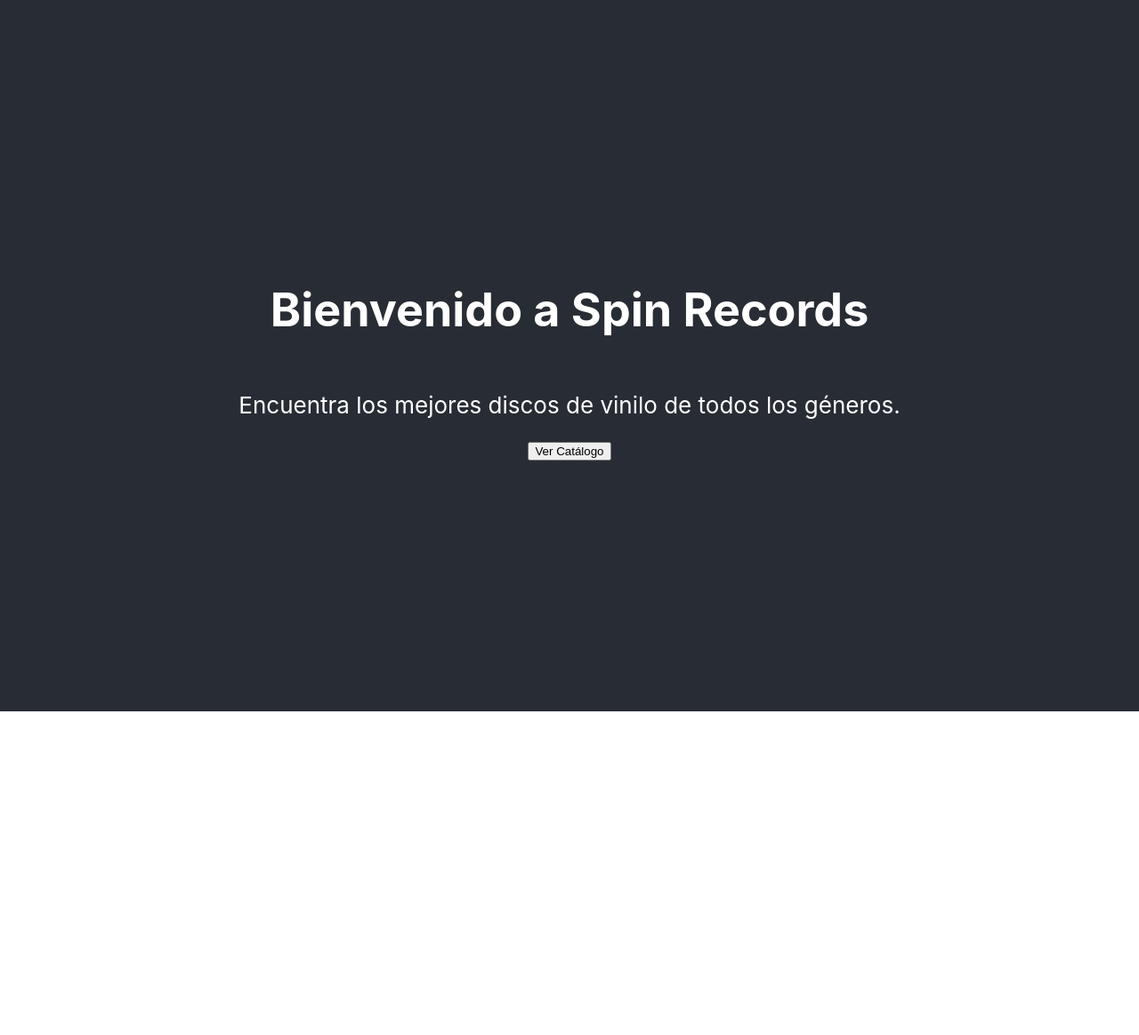
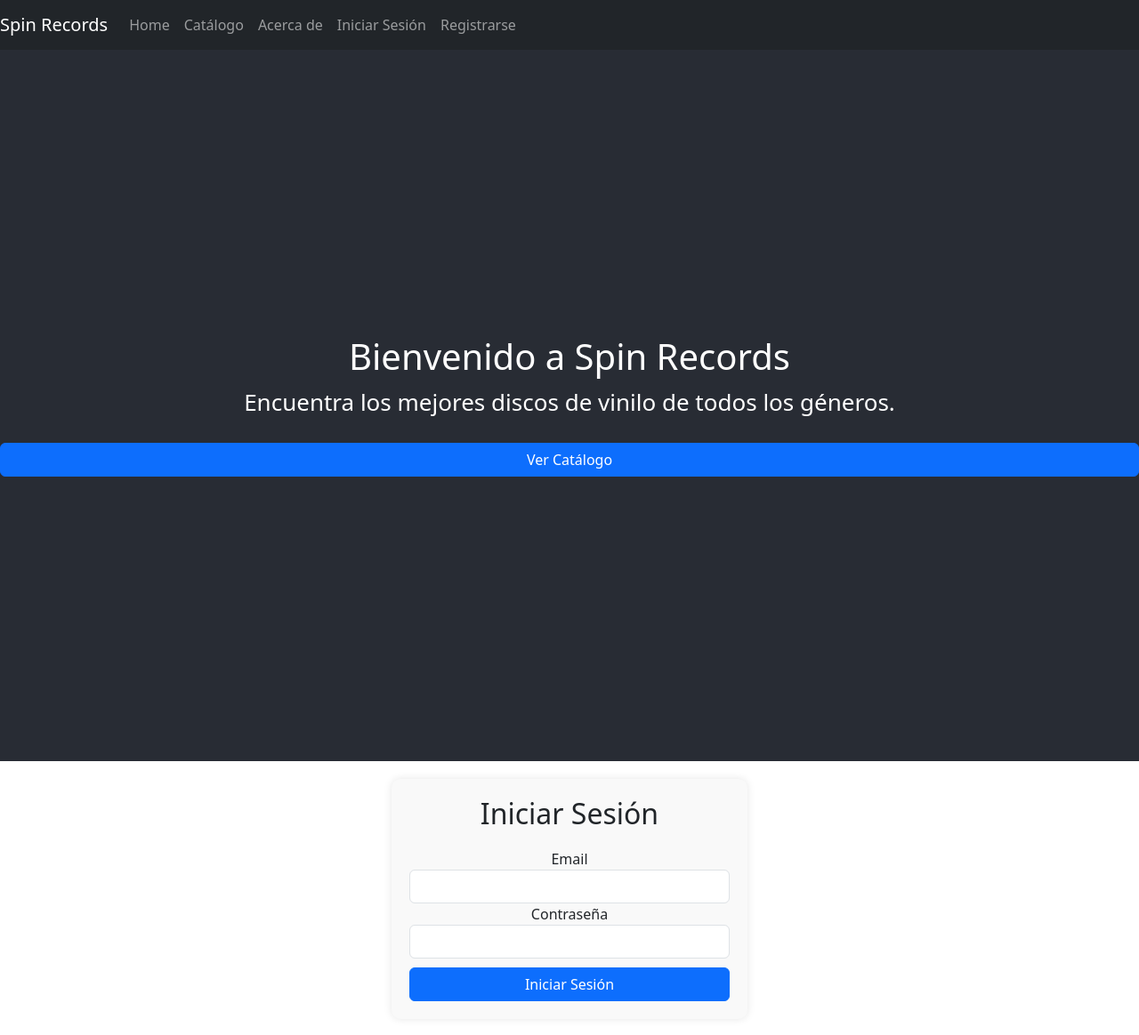
Before and after one commit to HoracioEvGlez25/TheSpinRecords, a React (Create React App) app: page /login in a window 1280 px wide. Shown: the whole page at 89% size. Before the commit the page ends 800 px from the top, so only its background shows below. Built offline with nearby package versions, Linux system fonts and the light colour scheme.

Commit message:
componentes

```diff
--- a/package.json
+++ b/package.json
@@ -6,8 +6,11 @@
     "@testing-library/jest-dom": "^5.17.0",
     "@testing-library/react": "^13.4.0",
     "@testing-library/user-event": "^13.5.0",
+    "bootstrap": "^5.3.3",
     "react": "^18.3.1",
+    "react-bootstrap": "^2.10.5",
     "react-dom": "^18.3.1",
+    "react-router-dom": "^6.26.2",
     "react-scripts": "5.0.1",
     "web-vitals": "^2.1.4"
   },
--- a/src/App.css
+++ b/src/App.css
@@ -1,16 +1,5 @@
 .App {
   text-align: center;
-}
-
-.App-logo {
-  height: 40vmin;
-  pointer-events: none;
-}
-
-@media (prefers-reduced-motion: no-preference) {
-  .App-logo {
-    animation: App-logo-spin infinite 20s linear;
-  }
 }
 
 .App-header {
@@ -24,15 +13,44 @@
   color: white;
 }
 
-.App-link {
-  color: #61dafb;
+.catalog {
+  padding: 20px;
 }
 
-@keyframes App-logo-spin {
-  from {
-    transform: rotate(0deg);
-  }
-  to {
-    transform: rotate(360deg);
-  }
+.catalog h2 {
+  font-size: 24px;
+  margin-bottom: 10px;
 }
+
+.catalog ul {
+  list-style-type: none;
+  padding: 0;
+}
+
+.catalog li {
+  font-size: 18px;
+  margin: 5px 0;
+}
+
+.btn-primary {
+  margin-top: 20px;
+}
+
+/* Estilos para los formularios de Login y Registro */
+.login-container, .register-container {
+  max-width: 400px;
+  margin: 20px auto;
+  padding: 20px;
+  background-color: #f9f9f9;
+  border-radius: 10px;
+  box-shadow: 0px 0px 10px rgba(0, 0, 0, 0.1);
+}
+
+.login-container h2, .register-container h2 {
+  margin-bottom: 20px;
+}
+
+.btn {
+  width: 100%;
+  margin-top: 10px;
+}
--- a/src/App.js
+++ b/src/App.js
@@ -1,18 +1,33 @@
+import 'bootstrap/dist/css/bootstrap.min.css';
 import React from 'react';
+import { BrowserRouter as Router, Routes, Route } from 'react-router-dom';
 import './App.css';
+import Catalog from './components/catalog';
+import BoardNavigation from './components/board-navigation';
+import Login from './components/login';
+import Register from './components/register';
 
 function App() {
   return (
+    <Router>
       <div className="App">
+        <BoardNavigation />
         <header className="App-header">
           <h1>Bienvenido a Spin Records</h1>
           <p>Encuentra los mejores discos de vinilo de todos los géneros.</p>
-        <button>Ver Catálogo</button>
+          <button className="btn btn-primary">Ver Catálogo</button>
         </header>
+
+        <section>
+          <Routes>
+            <Route path="/" element={<Catalog />} />  {/* Ruta principal que muestra el catálogo */}
+            <Route path="/login" element={<Login />} />  {/* Ruta para inicio de sesión */}
+            <Route path="/register" element={<Register />} />  {/* Ruta para registro */}
+          </Routes>
+        </section>
       </div>
+    </Router>
   );
 }
 
-
-
 export default App;
--- /dev/null
+++ b/src/components/board-navigation.js
@@ -0,0 +1,31 @@
+import React from 'react';
+import { Link } from 'react-router-dom';
+
+function BoardNavigation() {
+  return (
+    <nav className="navbar navbar-expand-lg navbar-dark bg-dark">
+      <a className="navbar-brand" href="#">Spin Records</a>
+      <div className="collapse navbar-collapse">
+        <ul className="navbar-nav mr-auto">
+          <li className="nav-item">
+            <Link className="nav-link" to="/">Home</Link>
+          </li>
+          <li className="nav-item">
+            <Link className="nav-link" to="/catalog">Catálogo</Link>
+          </li>
+          <li className="nav-item">
+            <Link className="nav-link" to="/about">Acerca de</Link>
+          </li>
+          <li className="nav-item">
+            <Link className="nav-link" to="/login">Iniciar Sesión</Link>
+          </li>
+          <li className="nav-item">
+            <Link className="nav-link" to="/register">Registrarse</Link>
+          </li>
+        </ul>
+      </div>
+    </nav>
+  );
+}
+
+export default BoardNavigation;
--- /dev/null
+++ b/src/components/catalog.js
@@ -0,0 +1,12 @@
+import React from 'react';
+
+function Catalog() {
+  return (
+    <div>
+      <h2>Catálogo de Vinilos</h2>
+
+    </div>
+  );
+}
+
+export default Catalog;
--- /dev/null
+++ b/src/components/login.js
@@ -0,0 +1,47 @@
+import React, { useState } from 'react';
+
+function Login() {
+  console.log('Componente de Login montado');
+
+  const [email, setEmail] = useState('');
+  const [password, setPassword] = useState('');
+
+  const handleSubmit = (e) => {
+    e.preventDefault();
+
+    console.log('Login:', { email, password });
+  };
+
+  return (
+    <div className="login-container">
+      <h2>Iniciar Sesión</h2>
+      <form onSubmit={handleSubmit}>
+        <div className="form-group">
+          <label>Email</label>
+          <input
+            type="email"
+            className="form-control"
+            value={email}
+            onChange={(e) => setEmail(e.target.value)}
+            required
+          />
+        </div>
+        <div className="form-group">
+          <label>Contraseña</label>
+          <input
+            type="password"
+            className="form-control"
+            value={password}
+            onChange={(e) => setPassword(e.target.value)}
+            required
+          />
+        </div>
+        <button type="submit" className="btn btn-primary">
+          Iniciar Sesión
+        </button>
+      </form>
+    </div>
+  );
+}
+
+export default Login;
--- /dev/null
+++ b/src/components/register.js
@@ -0,0 +1,56 @@
+import React, { useState } from 'react';
+
+function Register() {
+  const [name, setName] = useState('');
+  const [email, setEmail] = useState('');
+  const [password, setPassword] = useState('');
+
+  const handleSubmit = (e) => {
+    e.preventDefault();
+
+    console.log('Registro:', { name, email, password });
+  };
+
+  return (
+    <div className="register-container">
+      <h2>Registro</h2>
+      <form onSubmit={handleSubmit}>
+        <div className="form-group">
+          <label>Nombre</label>
+          <input
+            type="text"
+            className="form-control"
+            value={name}
+            onChange={(e) => setName(e.target.value)}
+            required
+          />
+        </div>
+        <div className="form-group">
+          <label>Email</label>
+          <input
+            type="email"
+            className="form-control"
+            value={email}
+            onChange={(e) => setEmail(e.target.value)}
+            required
+          />
+        </div>
+        <div className="form-group">
+          <label>Contraseña</label>
+          <input
+            type="password"
+            className="form-control"
+            value={password}
+            onChange={(e) => setPassword(e.target.value)}
+            required
+          />
+        </div>
+        <button type="submit" className="btn btn-primary">
+          Registrarse
+        </button>
+      </form>
+    </div>
+  );
+}
+
+export default Register;
```
Also changed, not shown: 1 other file (tests, documents, lock files or other folders). Lines whose indentation alone changed are shown as unchanged.
